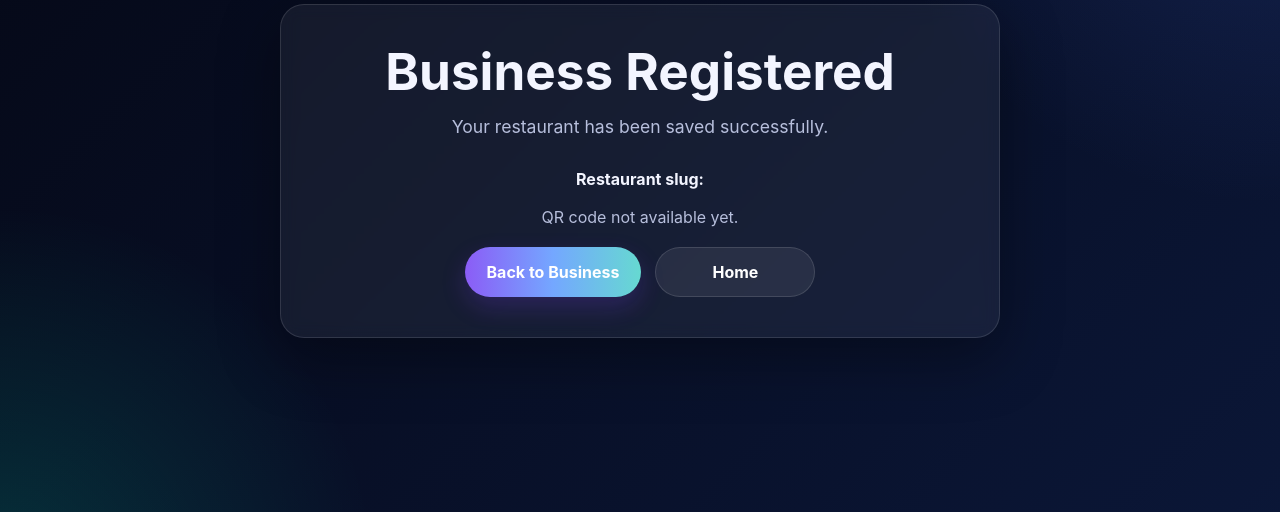
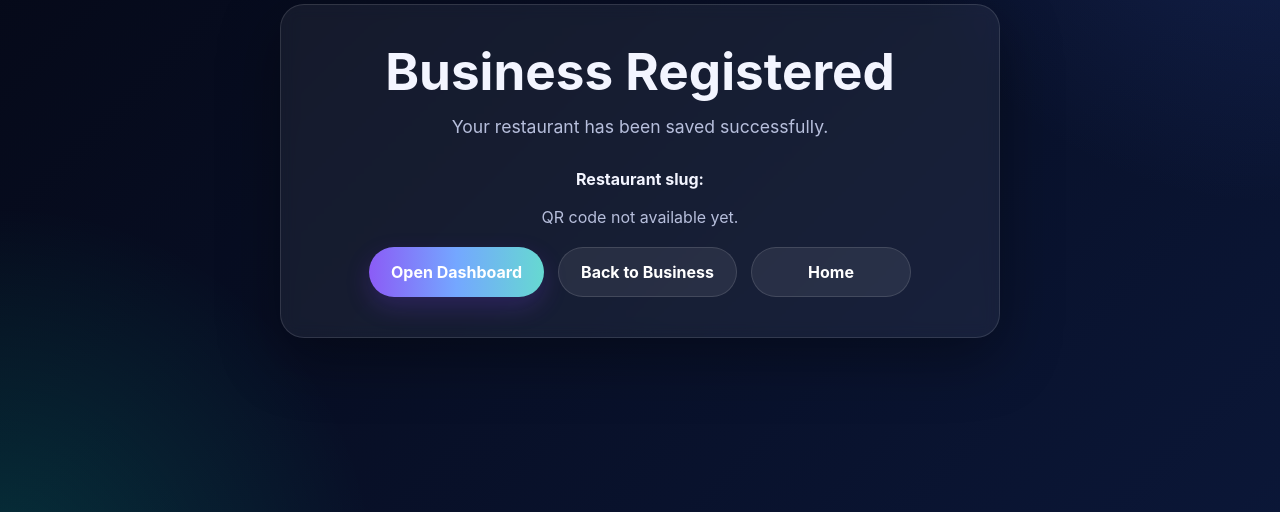
Before and after one commit to Jpbuglerlamb/OrderChat, a FastAPI app: page /business/onboarding-complete in a window 1280 px wide. Shown: the part 217-729 px from the top of the page. Run offline with FastAPI, Linux system fonts and the light colour scheme; data that the repository does not hold is empty.

Commit message:
The Platform

```diff
--- a/frontend/templates/business_onboarding_complete.html
+++ b/frontend/templates/business_onboarding_complete.html
@@ -26,7 +26,7 @@
           <a href="{{ qr_download_url }}" class="btn btn-primary" download>
             Download QR Code
           </a>
-          <a href="{{ qr_download_url }}" class="btn btn-secondary" target="_blank">
+          <a href="{{ qr_download_url }}" class="btn btn-secondary" target="_blank" rel="noopener">
             Open QR
           </a>
         </div>
@@ -38,7 +38,10 @@
     {% endif %}
 
     <div class="button-row" style="justify-content:center; margin-top: 20px;">
-      <a href="/business" class="btn btn-primary">Back to Business</a>
+      <a href="/staff/login?next=/r/{{ slug }}/staff" class="btn btn-primary">
+        Open Dashboard
+      </a>
+      <a href="/business" class="btn btn-secondary">Back to Business</a>
       <a href="/" class="btn btn-secondary">Home</a>
     </div>
   </div>
```
